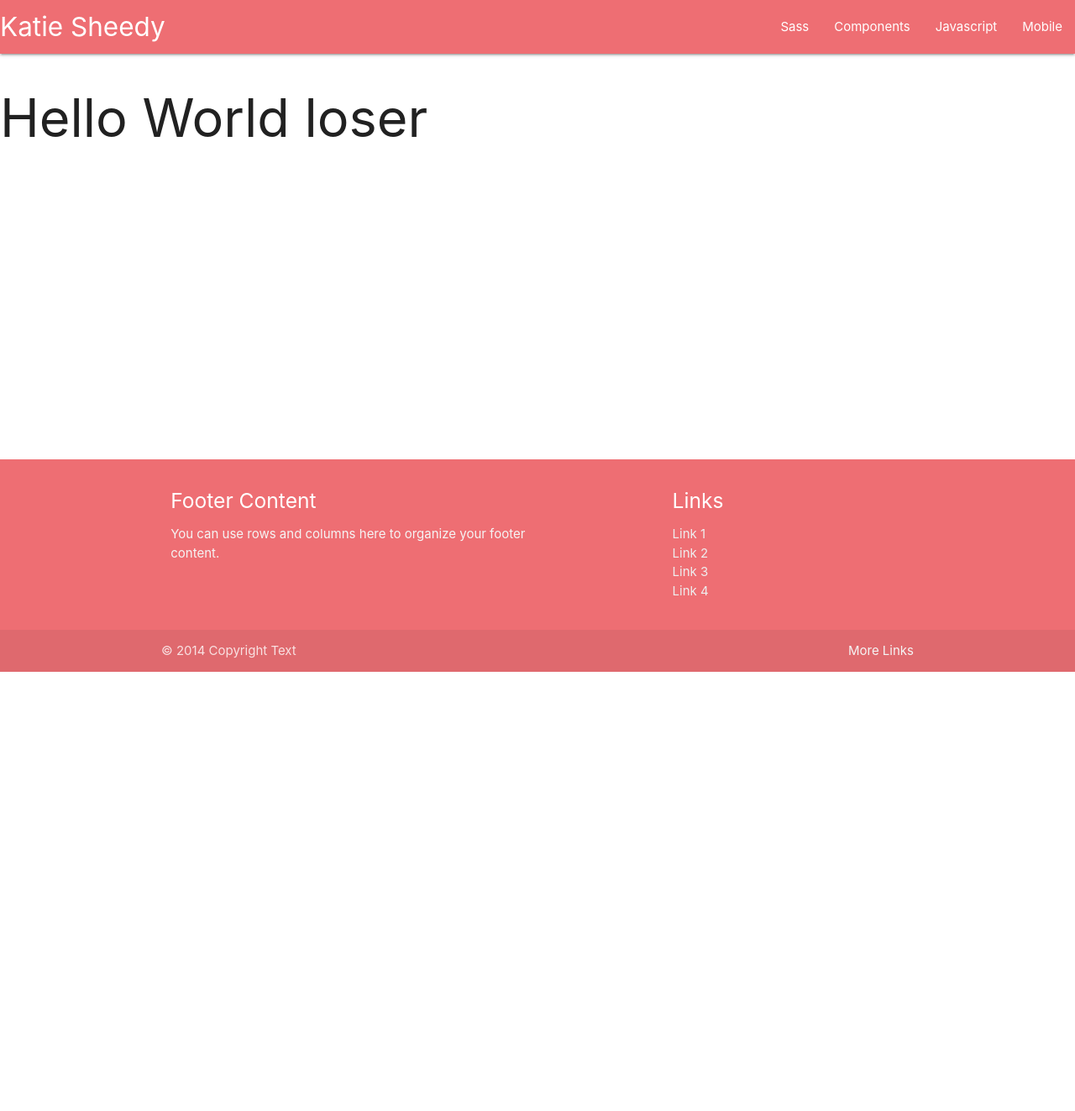
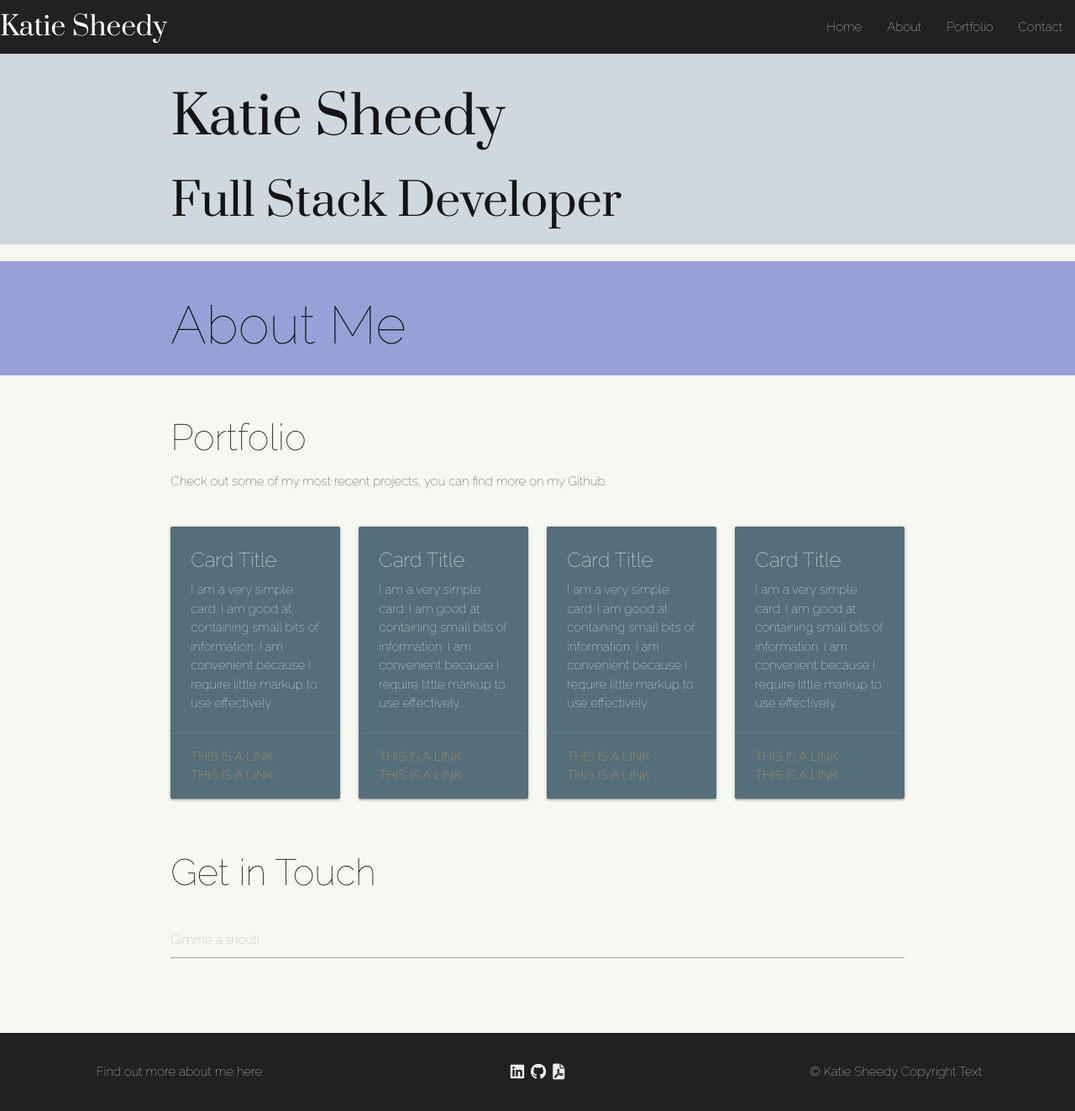
Before and after one commit to KSheeds1/KS-Portfolio, a Flask app: page / in a window 1280 px wide. Shown: the whole page at 84% size. Before the commit the page ends 800 px from the top, so only its background shows below. Run offline with Flask 2, Linux system fonts and the light colour scheme.

Commit message:
Create the basic structure of the site.

```diff
--- a/static/css/style.css
+++ b/static/css/style.css
@@ -1,10 +1,39 @@
-/*--------------------Footer*/
+/*--------------------General*/
+@import url('https://fonts.googleapis.com/css2?family=Prata&family=Raleway:wght@100&display=swap');
+
 body {
+    background-color: #F7F8F2;
+    font-family: "Raleway", sans-serif;
+    color: #141414;
     display: flex;
     min-height: 100vh;
     flex-direction: column;
-  }
+}
 
-  main {
+.brand-logo {
+    font-family: "Prata", sans-serif;
+}
+
+/*--------------------Sections*/
+section {
+    display: block;
+}
+
+#landing {
+    background-color: #cfd8dc;
+}
+#info {
+    background-color: #97A1D8;
+}
+#portfolio
+#email
+
+/*--------------------Footer*/
+main {
     flex: 1 0 auto;
-  }
+}
+
+footer ul li {
+    display: inline;
+    padding: 2px;
+}
--- a/templates/base.html
+++ b/templates/base.html
@@ -13,23 +13,23 @@
     <header>
         <!--Main Nav-->
         <nav>
-            <div class="nav-wrapper">
+            <div class="nav-wrapper grey darken-4">
                 <a href="#!" class="brand-logo">Katie Sheedy</a>
-                <a href="#" data-target="mobile-demo" class="sidenav-trigger"><i class="material-icons">menu</i></a>
+                <a href="#" data-target="mobile-demo" class="sidenav-trigger"><i class="fa-solid fa-bars"></i></a>
                 <ul class="right hide-on-med-and-down">
-                    <li><a href="sass.html">Sass</a></li>
-                    <li><a href="badges.html">Components</a></li>
-                    <li><a href="collapsible.html">Javascript</a></li>
-                    <li><a href="mobile.html">Mobile</a></li>
+                    <li><a href="#">Home</a></li>
+                    <li><a href="#">About</a></li>
+                    <li><a href="#">Portfolio</a></li>
+                    <li><a href="#">Contact</a></li>
                 </ul>
             </div>
         </nav>
         <!--Sidenav-->
-        <ul class="sidenav" id="mobile-demo">
-            <li><a href="sass.html">Sass</a></li>
-            <li><a href="badges.html">Components</a></li>
-            <li><a href="collapsible.html">Javascript</a></li>
-            <li><a href="mobile.html">Mobile</a></li>
+        <ul class="sidenav grey darken-4" id="mobile-demo">
+            <li><a href="#">Home</a></li>
+            <li><a href="#">About</a></li>
+            <li><a href="#">Portfolio</a></li>
+            <li><a href="#">Contact</a></li>
         </ul>
     </header>
     <main>
@@ -37,29 +37,23 @@
         {% endblock %}
     </main>
 
-    <footer class="page-footer">
-        <div class="container">
-            <div class="row">
-                <div class="col l6 s12">
-                    <h5 class="white-text">Footer Content</h5>
-                    <p class="grey-text text-lighten-4">You can use rows and columns here to organize your footer
-                        content.</p>
-                </div>
-                <div class="col l4 offset-l2 s12">
-                    <h5 class="white-text">Links</h5>
-                    <ul>
-                        <li><a class="grey-text text-lighten-3" href="#!">Link 1</a></li>
-                        <li><a class="grey-text text-lighten-3" href="#!">Link 2</a></li>
-                        <li><a class="grey-text text-lighten-3" href="#!">Link 3</a></li>
-                        <li><a class="grey-text text-lighten-3" href="#!">Link 4</a></li>
-                    </ul>
-                </div>
+    <footer class="page-footer grey darken-4">
+        <div class="row center-align">
+            <div class="col l4 m3 s12">
+                <p class="grey-text text-lighten-4">Find out more about me here</p>
             </div>
-        </div>
-        <div class="footer-copyright">
-            <div class="container">
-                © 2014 Copyright Text
-                <a class="grey-text text-lighten-4 right" href="#!">More Links</a>
+            <div class="col l4 m6 s12">
+                <ul class="footer-links center-align">
+                    <li><a class="grey-text text-lighten-3" target="_blank" title="Facebook Link"
+                        rel="noopener" href="https://www.linkedin.com/in/katiesheedy93/"><i class="fa-brands fa-linkedin fa-lg"></i></a></li>
+                    <li><a class="grey-text text-lighten-3" target="_blank" title="Facebook Link"
+                        rel="noopener" href="https://github.com/KSheeds1"><i class="fa-brands fa-github fa-lg"></i></a></li>
+                    <li><a class="grey-text text-lighten-3" target="_blank" title="Facebook Link"
+                        rel="noopener" href="#!"><i class="fa-solid fa-file-pdf fa-lg"></i></a></li>
+                </ul>
+            </div>
+            <div class="col l4 m3 s12">
+                <p class="grey-text text-lighten-4">© Katie Sheedy Copyright Text</p>
             </div>
         </div>
     </footer>
--- a/templates/index.html
+++ b/templates/index.html
@@ -1,4 +1,105 @@
 {% extends "base.html" %}
 {% block content %}
-<h1>Hello World loser</h1>
+    <section id="landing">
+        <div class="container">
+            <div class="row">
+                <div class="col s12 brand-logo">
+                    <h1>Katie Sheedy</h1>
+                    <h2>Full Stack Developer</h2>
+                </div>
+            </div>
+        </div>
+    </section>
+    <section id="info">
+        <div class="container">
+            <div class="row">
+                <div class="col s12">
+                    <h1>About Me</h1>
+                </div>
+            </div>
+        </div>
+    </section>
+    <section id="portfolio">
+        <div class="container">
+            <div class="row">
+                <div class="col s12">
+                    <h3>Portfolio</h3>
+                    <p>Check out some of my most recent projects, you can find more on my Github.</p>
+                </div>
+            </div>
+            <div class="row">
+                <div class="col s12 m6 l3">
+                    <div class="card blue-grey darken-1">
+                        <div class="card-content white-text">
+                            <span class="card-title">Card Title</span>
+                            <p>I am a very simple card. I am good at containing small bits of information.
+                                I am convenient because I require little markup to use effectively.</p>
+                        </div>
+                        <div class="card-action">
+                            <a href="#">This is a link</a>
+                            <a href="#">This is a link</a>
+                        </div>
+                    </div>
+                </div>
+                <div class="col s12 m6 l3">
+                    <div class="card blue-grey darken-1">
+                        <div class="card-content white-text">
+                            <span class="card-title">Card Title</span>
+                            <p>I am a very simple card. I am good at containing small bits of information.
+                                I am convenient because I require little markup to use effectively.</p>
+                        </div>
+                        <div class="card-action">
+                            <a href="#">This is a link</a>
+                            <a href="#">This is a link</a>
+                        </div>
+                    </div>
+                </div>
+                <div class="col s12 m6 l3">
+                    <div class="card blue-grey darken-1">
+                        <div class="card-content white-text">
+                            <span class="card-title">Card Title</span>
+                            <p>I am a very simple card. I am good at containing small bits of information.
+                                I am convenient because I require little markup to use effectively.</p>
+                        </div>
+                        <div class="card-action">
+                            <a href="#">This is a link</a>
+                            <a href="#">This is a link</a>
+                        </div>
+                    </div>
+                </div>
+                <div class="col s12 m6 l3">
+                    <div class="card blue-grey darken-1">
+                        <div class="card-content white-text">
+                            <span class="card-title">Card Title</span>
+                            <p>I am a very simple card. I am good at containing small bits of information.
+                                I am convenient because I require little markup to use effectively.</p>
+                        </div>
+                        <div class="card-action">
+                            <a href="#">This is a link</a>
+                            <a href="#">This is a link</a>
+                        </div>
+                    </div>
+                </div>
+            </div>
+        </div>
+    </section>
+    <section id="email">
+        <div class="container">
+            <div class="row">
+                <div class="col s12">
+                    <h3>Get in Touch</h3>
+                </div>
+                <div class="row">
+                    <form class="col s12">
+                        <div class="row">
+                            <div class="input-field col s12">
+                                <textarea id="textarea1" class="materialize-textarea"></textarea>
+                                <label for="textarea1">Gimme a shout!</label>
+                            </div>
+                        </div>
+                    </form>
+                </div>
+            </div>
+        </div>
+    </section>
 {% endblock %}
```
